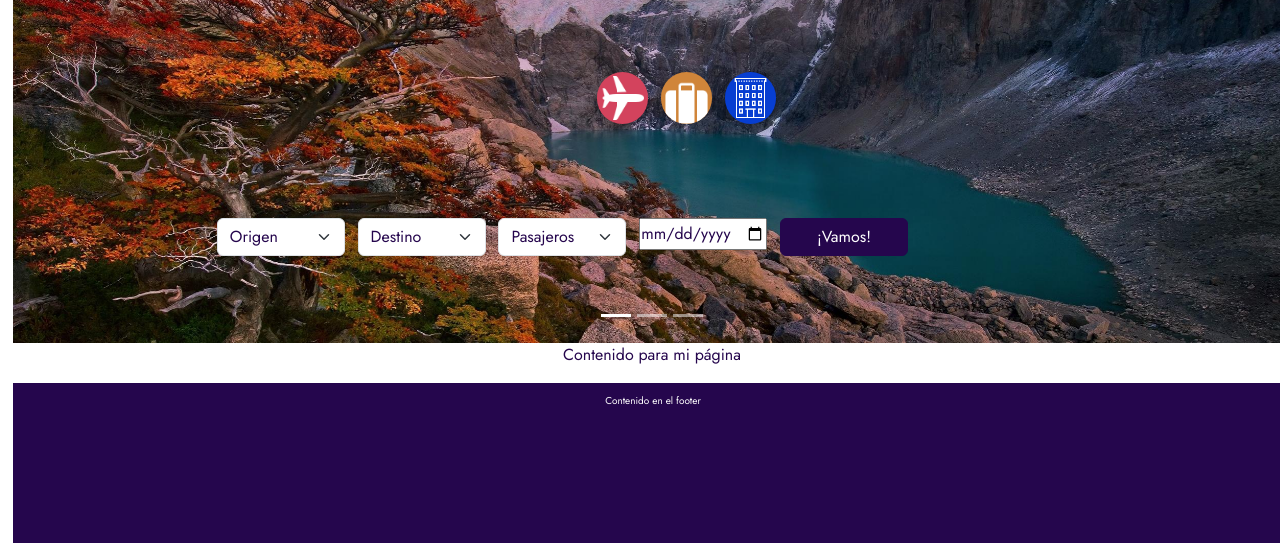
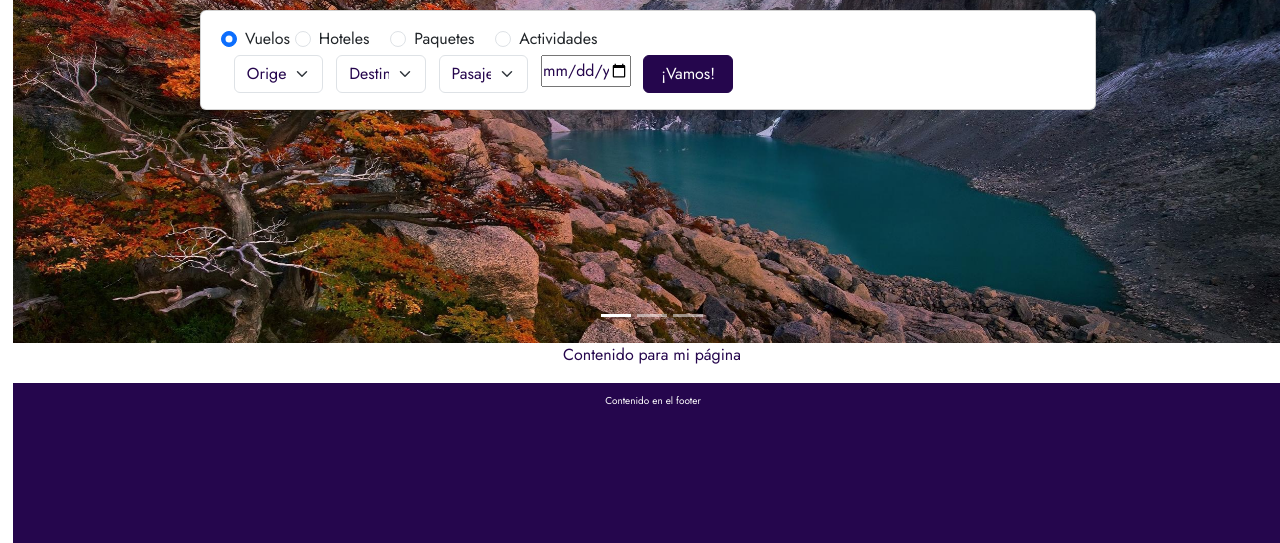
Before and after one commit to m0nt4ld0/front-tt-2C2024, a plain HTML site: page index.html in a window 1280 px wide. Shown: the part 382-925 px from the top of the page. Drawn offline with nearby package versions, Linux system fonts and the light colour scheme; a web font is replaced by a local one.

Commit message:
Fix form para pantallas de pc y laptop con radio buttons y cards

```diff
--- a/index.html
+++ b/index.html
@@ -63,7 +63,7 @@
     <main class="container-fluid">
         <!-- Form de búsqueda -->
         <div class="formBusqueda">
-            <form>
+            <form id="search">
                 <div class="row g-2 align-items-center">
                     <div
                         class="col">
@@ -75,27 +75,60 @@
                     </div>
                 </div>
                 <div class="row g-2 align-items-center">
-                    <div
-                        class="col">
-                        <div class="d-flex justify-content-center align-items-center">
-                            <img
-                            src="./icons/icons8-plane-64.png"
-                            class="circulo"
-                            style="background-color: var(--rosado);"
-                            alt="Vuelos" />
-                            <img
-                                src="./icons/icons8-suitcase-64.png"
-                                class="circulo"
-                                style="background-color: var(--anaranjado);"
-                                alt="Paquetes" />
-                            <img
-                                src="./icons/icons8-building-80.png"
-                                class="circulo"
-                                style="background-color: var(--azul);"
-                                alt="Alojamientos" />
+                    <div class="card mb-3" style="max-width: 70vw; margin-top: 5vh;">
+                        <div class="row g-0">
+                          <div class="col-md-8">
+                            <div class="card-body">
+                             <!-- Radio buttons -->
+                                <div class="form-check form-check-inline">
+                                    <input
+                                        class="form-check-input"
+                                        type="radio"
+                                        name="busquedaRadio"
+                                        id="vuelosRadio" checked>
+                                    <label
+                                        class="form-check-label"
+                                        for="vuelosRadio">
+                                        Vuelos
+                                    </label>
+                                    <div class="form-check form-check-inline">
+                                        <input
+                                            class="form-check-input"
+                                            type="radio"
+                                            name="busquedaRadio"
+                                            id="hotelesRadio">
+                                        <label
+                                            class="form-check-label"
+                                            for="hotelesRadio">
+                                            Hoteles
+                                        </label>
+                                    </div>
+                                    <div class="form-check form-check-inline">
+                                        <input
+                                            class="form-check-input"
+                                            type="radio"
+                                            name="busquedaRadio"
+                                            id="paquetesRadio">
+                                        <label
+                                            class="form-check-label"
+                                            for="paquetesRadio">
+                                            Paquetes
+                                        </label>
+                                    </div>
+                                    <div class="form-check form-check-inline">
+                                        <input
+                                            class="form-check-input"
+                                            type="radio"
+                                            name="busquedaRadio"
+                                            id="actividadesRadio">
+                                        <label
+                                            class="form-check-label"
+                                            for="actividadesRadio">
+                                            Actividades
+                                        </label>
                                     </div>
                                 </div>
-                </div>
+                                <!-- Form -->
                                 <div class="row g-2 align-items-center">
                                     <div class="col">
                                         <select
@@ -130,6 +163,11 @@
                                         <button
                                             type="button"
                                             class="btn btn-primary">¡Vamos!</button>
+                                    </div>
+                                </div>
+                            </div>
+                          </div>
+                        </div>
                       </div>
                 </div>
             </form>
@@ -170,5 +208,7 @@
             </footer>
         </div>
     </main>
+    <!-- Bootstrap -->
+    <script src="https://cdn.jsdelivr.net/npm/bootstrap@5.3.0/dist/js/bootstrap.bundle.min.js"></script>
 </body>
 </html>
--- a/styles.css
+++ b/styles.css
@@ -115,30 +115,21 @@ input[type="date"] {
       color: var(--violeta-oscuro);
     }
 
-    .formBusqueda > form > .row.g-2.align-items-center > .col > .form-select {
+    .row.g-2.align-items-center > .col > .form-select {
         float:left;
         margin-left: 1vw;
-        width: 10vw;
+        width: 7vw;
     }
 
-    .formBusqueda > form > .row.g-2.align-items-center > .col > input[type="date"] {
+    .row.g-2.align-items-center > .col > input[type="date"] {
         float:left;
         margin-left: 1vw;
-        width: 10vw;
+        width: 7vw;
         height: 4vh;
     }
 
-    .formBusqueda > form > .row.g-2.align-items-center > .col > .btn.btn-primary {
-        width: 10vw;
-        margin-left: 1vw;
-    }
-
-    .formBusqueda > form > .row.g-2.align-items-center > .col > .d-flex.justify-content-center.align-items-center {
-        height: 30vh; /* style="height: 30vh;"*/
-    }
-
-    .formBusqueda > form > .row.g-2.align-items-center > .col > .d-flex.justify-content-center.align-items-center > .circulo {
-        width: 4vw;
+    .row.g-2.align-items-center > .col > .btn.btn-primary {
+        width: 7vw;
         margin-left: 1vw;
     }
 
```
Lines whose indentation alone changed are shown as unchanged.
